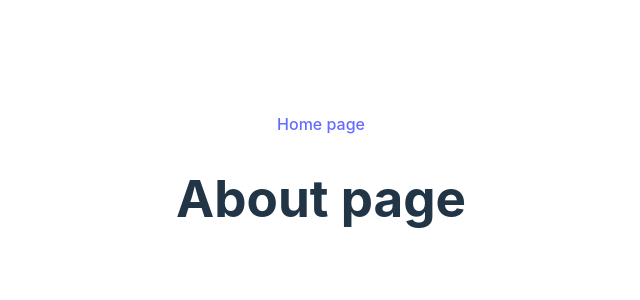
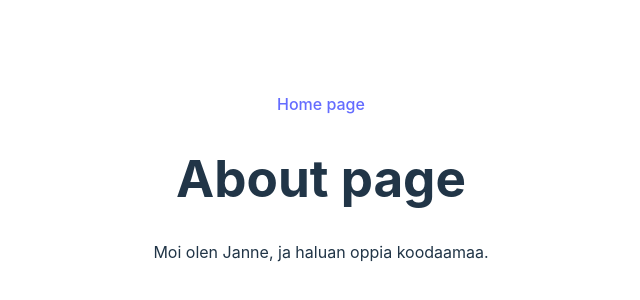
Before and after one commit to wilpola/utu, a React (Vite) app: page /about in a window 1280 px wide. Shown: the part 214-514 px from the top of the page, without its empty margins (319-959 px from the left). Built offline with nearby package versions, Linux system fonts and the light colour scheme.

Commit message:
muokkaa about-sivua

```diff
--- a/src/pages/About/index.tsx
+++ b/src/pages/About/index.tsx
@@ -7,6 +7,7 @@ const About = () => {
     <>
         <Link end to={'/'}>Home page</Link>
       <h1>About page</h1>
+      <p>Moi olen Janne, ja haluan oppia koodaamaa.</p>
     </>
   );
 };
```
